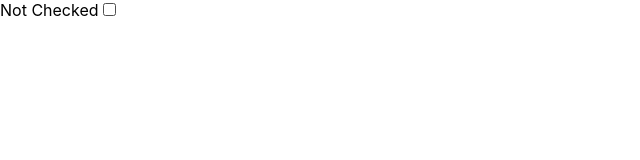
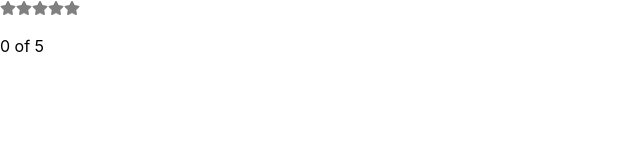
Before and after one commit to RJonMshka/react-hooks-playground, a React (Create React App) app in the folder react-hooks/: page / in a window 1280 px wide. Shown: the top 160 px of the page, without its empty margins (0-640 px from the left). Built offline with nearby package versions, Linux system fonts and the light colour scheme.

Commit message:
use state functionality

```diff
--- a/react-hooks/package.json
+++ b/react-hooks/package.json
@@ -8,6 +8,7 @@
     "@testing-library/user-event": "^13.5.0",
     "react": "^17.0.2",
     "react-dom": "^17.0.2",
+    "react-icons": "^4.3.1",
     "react-scripts": "5.0.0",
     "web-vitals": "^2.1.4"
   },
--- a/react-hooks/src/index.js
+++ b/react-hooks/src/index.js
@@ -1,7 +1,42 @@
-import React from 'react';
+import React, { useState } from 'react';
 import ReactDOM from 'react-dom';
 import './index.css';
-import App from './App';
+import { FaStar } from "react-icons/fa";
+
+const createArray = length => [
+  ...Array(length)
+];
+
+
+
+function Star({selected = false, onSelect }) {
+  return <FaStar color={ selected ? "red" : "gray" } onClick={onSelect} />;
+}
+
+
+
+function StarRating( { totalStars = 5 } ) {
+
+  const [selectedStars, setSelectedStars] = useState(0);
+  return (<>
+      {createArray(totalStars).map( (n, i) => (
+        <Star
+          key={i}
+          selected={ selectedStars > i }
+          onSelect={() => setSelectedStars( i + 1 )} />
+      ))}
+      <p>{selectedStars} of {totalStars}</p>
+    </>);
+
+}
+
+
+
+function App() {
+  return <StarRating totalStars={5} />
+}
+
+
 
 ReactDOM.render(
   <React.StrictMode>
```
Also changed, not shown: 1 other file (tests, documents, lock files or other folders).
